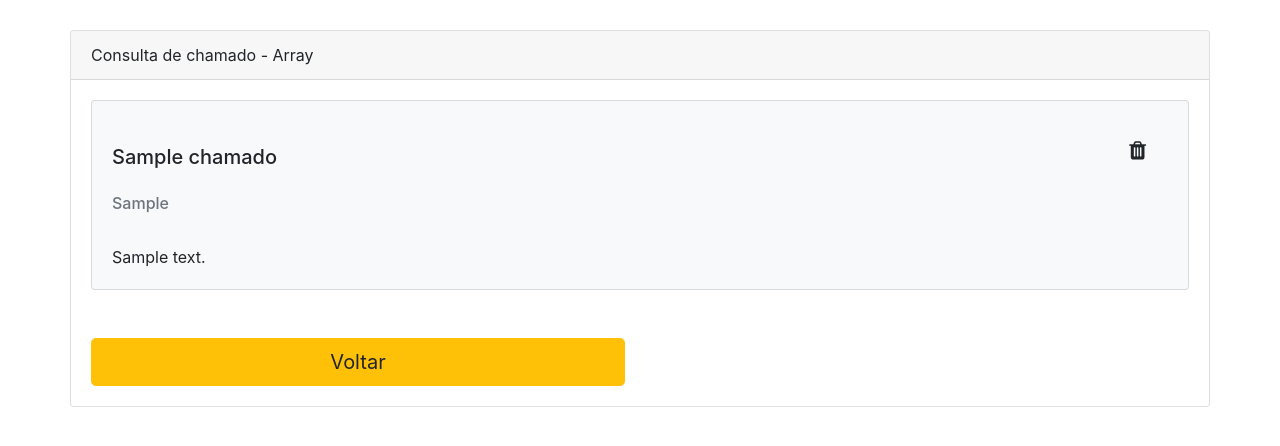
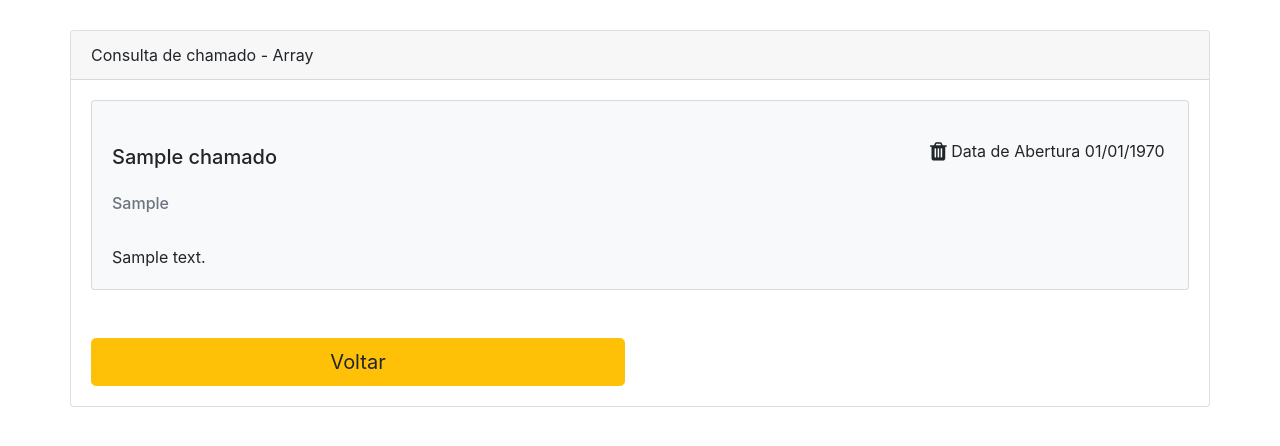
Before and after one commit to brucesilva/app_help_desk, a PHP site: page /consultar_chamado.php in a window 1280 px wide. Shown: the part 72-518 px from the top of the page. Run offline with PHP 8.4, Linux system fonts and the light colour scheme; the visitor is signed in with stand-in values (Sample User, id 1); tables that the repository leaves empty or names only in its code hold one stand-in row (values such as "Sample post").

Commit message:
Inclusado na pagina consulta chamado a data que foi aberto o chamado

```diff
--- a/App/Models/crudChamadosModel.php
+++ b/App/Models/crudChamadosModel.php
@@ -14,7 +14,7 @@
 
 		public function read(){
 
-			$sql = "SELECT l.id, l.user,c.id_titulo, c.titulo, c.descricao, c.categoria
+			$sql = "SELECT l.id, l.user,c.id_titulo, c.titulo, c.descricao, c.categoria, c.dataChamado
 					FROM login as l
 					INNER JOIN chamados as c
 					ON l.id = c.id_user WHERE l.id = :id ORDER BY c.id_titulo DESC
@@ -46,7 +46,7 @@
 			$soma = $chamados->id_titulo +1;
 
 			//$sql = "INSERT INTO chamados (id_user,titulo,categoria,descricao) values (?,?, ?,?)";
-			$sql = "INSERT INTO chamados  values (?,?,?, ?,?)";
+			$sql = "INSERT INTO chamados (id_user,id_titulo,titulo,categoria,descricao) values (?,?,?, ?,?)";
 			$stmt = $this->conn->prepare($sql);
 			$stmt->bindValue(1, $this->chamados->__get('id'));
 			$stmt->bindValue(2, $soma);
--- a/consultar_chamado.php
+++ b/consultar_chamado.php
@@ -75,6 +75,8 @@
           <div class="card">
             <div class="card-header">
               Consulta de chamado -  <?= $_SESSION['userLogado']; ?>
+              <!--aqui estou formatando a data para o nosso padrão -->
+
             </div>
 
             <!--parte do card do chamado -->
@@ -87,14 +89,15 @@
                   <div class="card-body" >
 
                     <div class="row" >
-                      <div class="col-md-11" >
+                      <div class="col-md-9" >
                         <h5 class="card-title">
                         <br> <?=$value->titulo ?>
                       </h5>
                       </div><!-- col-md-11-->
 
-                      <div class="col-md-1" style=" text-align: center; margin: auto;">
+                      <div class="col-md-3" style=" text-align: center; margin: auto;">
                          <i class="fa fa-trash fa-lg" onclick="removeChamado(<?=$value->id_titulo?>);"></i>
+                         Data de Abertura <?=date('d/m/Y', strtotime($value->dataChamado)) ?>
                       </div><!-- col-md-1-->
                     </div><!-- fecha row -->
 
```
